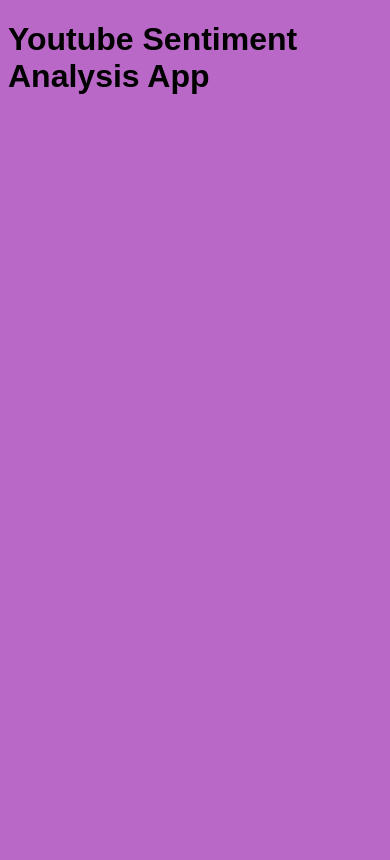
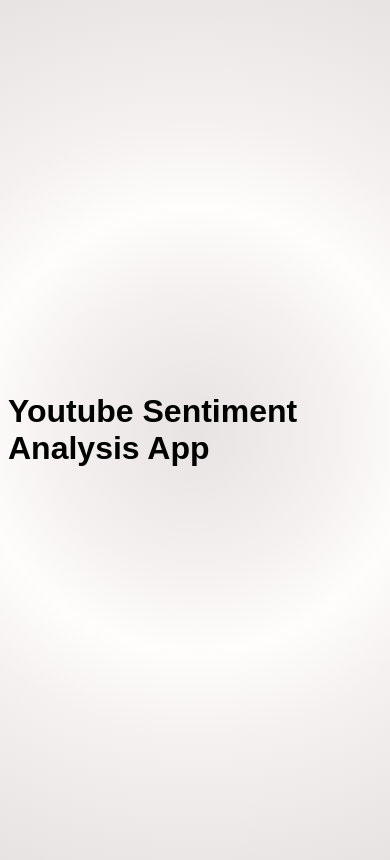
Before and after one commit to rtogn/YouTube-Comment-Sentiment-Analysis-Website, a Flask app: page / in a window 390 px wide. Before the commit the page ends 94 px from the top, so only its background shows below. Run offline with Flask 2, Linux system fonts and the light colour scheme.

Commit message:
Created barebones of page with sidebar

```diff
--- a/static/style.css
+++ b/static/style.css
@@ -1,30 +1,38 @@
-/*vvvv Feel free to delete everything below, all dummy markup vvvv*/
-
 body {
-    background-color: #ba68c8;
-    font-family: arial;
+    display: flex;
+        min-height: 100vh;
+    background: rgb(231,227,227);
+       background: radial-gradient(circle, rgba(231,227,227,1) 0%, rgba(245,241,241,1) 30%, rgba(255,252,252,1) 47%, rgba(245,241,241,1) 65%, rgba(231,227,227,1) 100%);
 }
 
-img {
-    width: 15%;
-    height: auto;
+.left_sidebar {
+    display: flex;
+    min-width: 300px;
+    background-color: #D9D9D9;
 }
 
-li {
-    font-size: 24;
+.main_bar {
+    display: flex;
+    flex-grow: 1;
 }
 
-#fave_2 {
-    color: green;
-    font-weight: bold;
-
+.right_sidebar {
+    display: flex;
+    min-width: 300px;
+    background-color: #D9D9D9;
 }
 
-.row {
-    display: flex;
+.all-text {
+    font-family: arial;
+    margin: auto;
 }
 
-.column {
-    flex: 50%;
+@media only screen and (max-width: 992px) {
+    .left_sidebar {
+        display: none;
+
+    }
+    .right_sidebar {
+        display: none;
+    }
 }
-/*^^^^ Feel free to delete everything above , all dummy markup ^^^^*/
--- a/templates/index.html
+++ b/templates/index.html
@@ -1,4 +1,4 @@
-<!DoCTYPE html>
+<!doctype html>
 <html>
 
 	<head>
@@ -6,7 +6,20 @@
 	</head>
 
 	<body>
-        <h1>Youtube Sentiment Analysis App</h1>
+
+		<aside class="left_sidebar">
+			<span class="all-text">Sidebar #1</span>
+		</aside>
+
+		<main class="main_bar">
+			<span class="all-text">
+			        <h1>Youtube Sentiment Analysis App</h1>
+			</span>
+		</main>
+
+		<aside class="right_sidebar">
+			<span class="all-text">Sidebar #2</span>
+		</aside>
 
 	</body>
 
```
